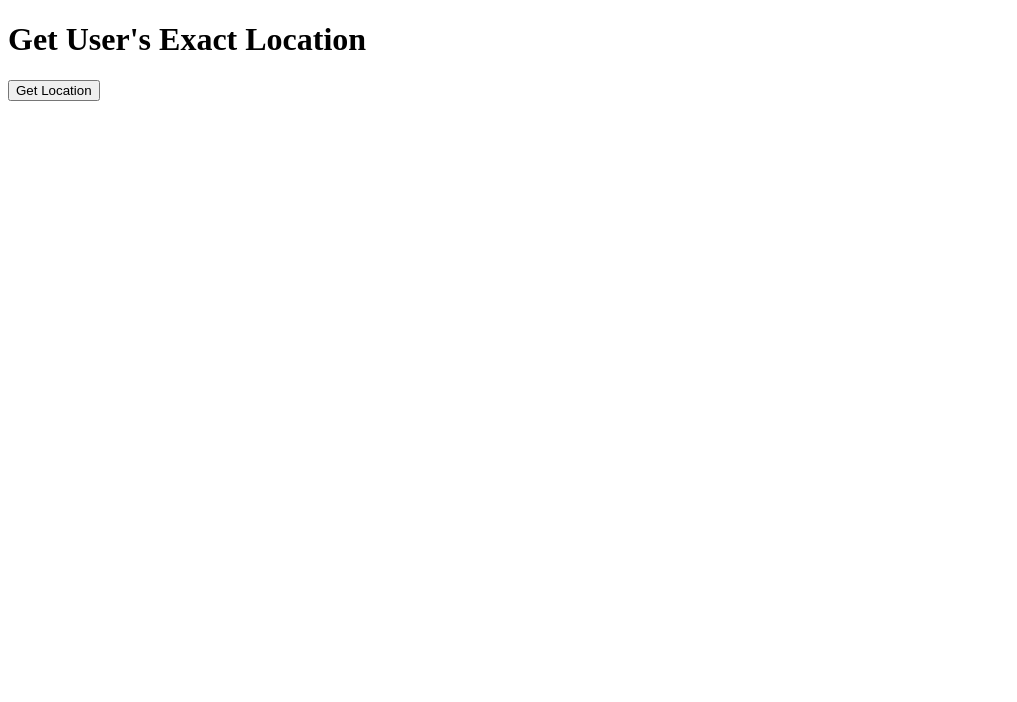
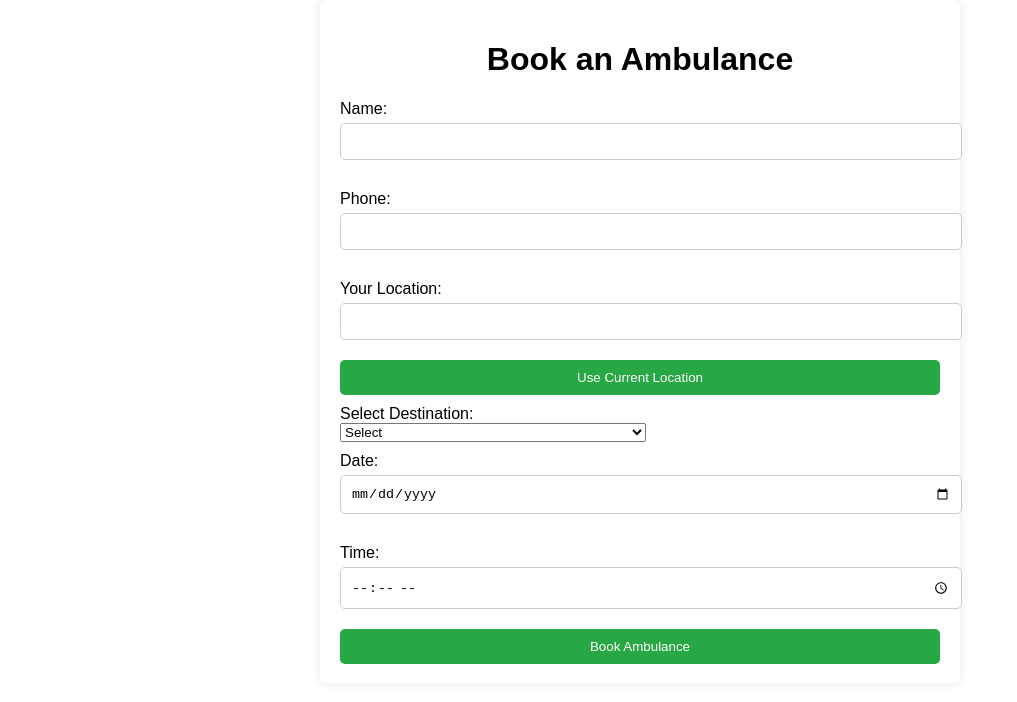
Before and after one commit to CONNEXGROW/map-test, a plain HTML site: page index.html in a window 1280 px wide. Shown: the whole page, without its empty margins (0-1017 px from the left). Drawn offline with Linux system fonts and the light colour scheme.

Commit message:
Update index.html

```diff
--- a/index.html
+++ b/index.html
@@ -1,43 +1,148 @@
 <!DOCTYPE html>
-<html>
+<html lang="en">
 <head>
-    <title>User Location</title>
+    <meta charset="UTF-8">
+    <meta name="viewport" content="width=device-width, initial-scale=1.0">
+    <title>Book Ambulance</title>
+    <style>
+        body {
+            font-family: Arial, sans-serif;
+            background-color: #f4f4f4;
+            padding: 20px;
+            max-width: 600px;
+            margin: auto;
+            border-radius: 8px;
+            background-color: white;
+            box-shadow: 0 0 10px rgba(0, 0, 0, 0.1);
+        }
+        h1 {
+            text-align: center;
+        }
+        label {
+            margin-top: 10px;
+            display: block;
+        }
+        input[type="text"], input[type="date"], input[type="time"] {
+            width: 100%;
+            padding: 10px;
+            margin: 5px 0 20px;
+            border: 1px solid #ccc;
+            border-radius: 5px;
+        }
+        button {
+            padding: 10px 15px;
+            background-color: #28a745;
+            color: white;
+            border: none;
+            border-radius: 5px;
+            cursor: pointer;
+            width: 100%;
+        }
+        button:hover {
+            background-color: #218838;
+        }
+        #customDestinationDiv {
+            display: none;
+        }
+    </style>
 </head>
 <body>
-    <h1>Get User's Exact Location</h1>
-    <button onclick="getLocation()">Get Location</button>
-    <p id="location"></p>
+    <h1>Book an Ambulance</h1>
+    <form id="ambulanceForm" onsubmit="return submitForm(event)">
+        <!-- Name field -->
+        <label for="name">Name:</label>
+        <input type="text" id="name" name="name" required>
+
+        <!-- Phone field -->
+        <label for="phone">Phone:</label>
+        <input type="text" id="phone" name="phone" required>
+
+        <!-- Location field -->
+        <label for="location">Your Location:</label>
+        <input type="text" id="location" name="location" required>
+        <button type="button" onclick="getLocation()">Use Current Location</button>
+
+        <!-- Destination select field -->
+        <label for="destination">Select Destination:</label>
+        <select id="destination" name="destination" required>
+            <option value="">Select</option>
+            <option value="Tata Main Hospital">Tata Main Hospital</option>
+            <option value="MGM Medical College and Hospital">MGM Medical College and Hospital</option>
+            <option value="Brahmananda Narayana Multispeciality Hospital">Brahmananda Narayana Multispeciality Hospital</option>
+            <option value="Mercy Hospital">Mercy Hospital</option>
+            <option value="Jamshedpur Eye Hospital">Jamshedpur Eye Hospital</option>
+            <option value="Gurunanak Hospital and Research Centre">Gurunanak Hospital and Research Centre</option>
+            <option value="Telco Hospital">Telco Hospital</option>
+            <option value="Kantilal Gandhi Eye Hospital">Kantilal Gandhi Eye Hospital</option>
+            <option value="Tinplate Hospital">Tinplate Hospital</option>
+            <option value="S.E. Railway Hospital">S.E. Railway Hospital</option>
+            <option value="custom">Enter Manually</option>
+        </select>
+        <div id="customDestinationDiv">
+            <input type="text" id="customDestination" name="customDestination" placeholder="Enter Destination Manually">
+        </div>
+
+        <!-- Date field -->
+        <label for="ambulanceDate">Date:</label>
+        <input type="date" id="ambulanceDate" name="ambulanceDate" required>
+
+        <!-- Time field -->
+        <label for="ambulanceTime">Time:</label>
+        <input type="time" id="ambulanceTime" name="ambulanceTime" required>
+
+        <!-- Submit button -->
+        <button type="submit">Book Ambulance</button>
+    </form>
 
     <script>
+        // Function to get user's current location
         function getLocation() {
             if (navigator.geolocation) {
-                navigator.geolocation.getCurrentPosition(showPosition, showError);
+                navigator.geolocation.getCurrentPosition(function(position) {
+                    document.getElementById('location').value = `Latitude: ${position.coords.latitude}, Longitude: ${position.coords.longitude}`;
+                }, function() {
+                    alert("Unable to retrieve your location.");
+                });
             } else {
-                document.getElementById("location").innerHTML = "Geolocation is not supported by this browser.";
+                alert("Geolocation is not supported by this browser.");
             }
         }
 
-        function showPosition(position) {
-            const latitude = position.coords.latitude;
-            const longitude = position.coords.longitude;
-            document.getElementById("location").innerHTML = `Latitude: ${latitude} <br> Longitude: ${longitude}`;
-        }
+        // Show custom destination input if "Enter Manually" is selected
+        document.getElementById('destination').addEventListener('change', function() {
+            if (this.value === 'custom') {
+                document.getElementById('customDestinationDiv').style.display = 'block';
+            } else {
+                document.getElementById('customDestinationDiv').style.display = 'none';
+            }
+        });
 
-        function showError(error) {
-            switch(error.code) {
-                case error.PERMISSION_DENIED:
-                    document.getElementById("location").innerHTML = "User denied the request for Geolocation.";
-                    break;
-                case error.POSITION_UNAVAILABLE:
-                    document.getElementById("location").innerHTML = "Location information is unavailable.";
-                    break;
-                case error.TIMEOUT:
-                    document.getElementById("location").innerHTML = "The request to get user location timed out.";
-                    break;
-                case error.UNKNOWN_ERROR:
-                    document.getElementById("location").innerHTML = "An unknown error occurred.";
-                    break;
-            }
+        // Handle form submission
+        function submitForm(event) {
+            event.preventDefault(); // Prevent default form submission
+
+            // Use FormData to gather form data
+            const formData = new FormData(document.getElementById('ambulanceForm'));
+
+            // Send data to Google Apps Script
+            fetch('https://script.google.com/macros/s/AKfycbzwaX2ez6-PzMNzHvX8YYESYvIRRuRlC-5uyh25WCxgla7oDGgf60B4zeIP1gPiIXU/exec', {
+                method: 'POST',
+                body: formData
+            })
+            .then(response => {
+                if (response.ok) {
+                    // Redirect to thank you page
+                    window.location.href = 'thank_you.html';
+                } else {
+                    alert("There was an error booking the ambulance.");
+                }
+            })
+            .catch(error => {
+                console.error('Error:', error);
+                alert("There was an error booking the ambulance.");
+            });
+
+            return false; // Prevent default form submission
         }
     </script>
 </body>
```
